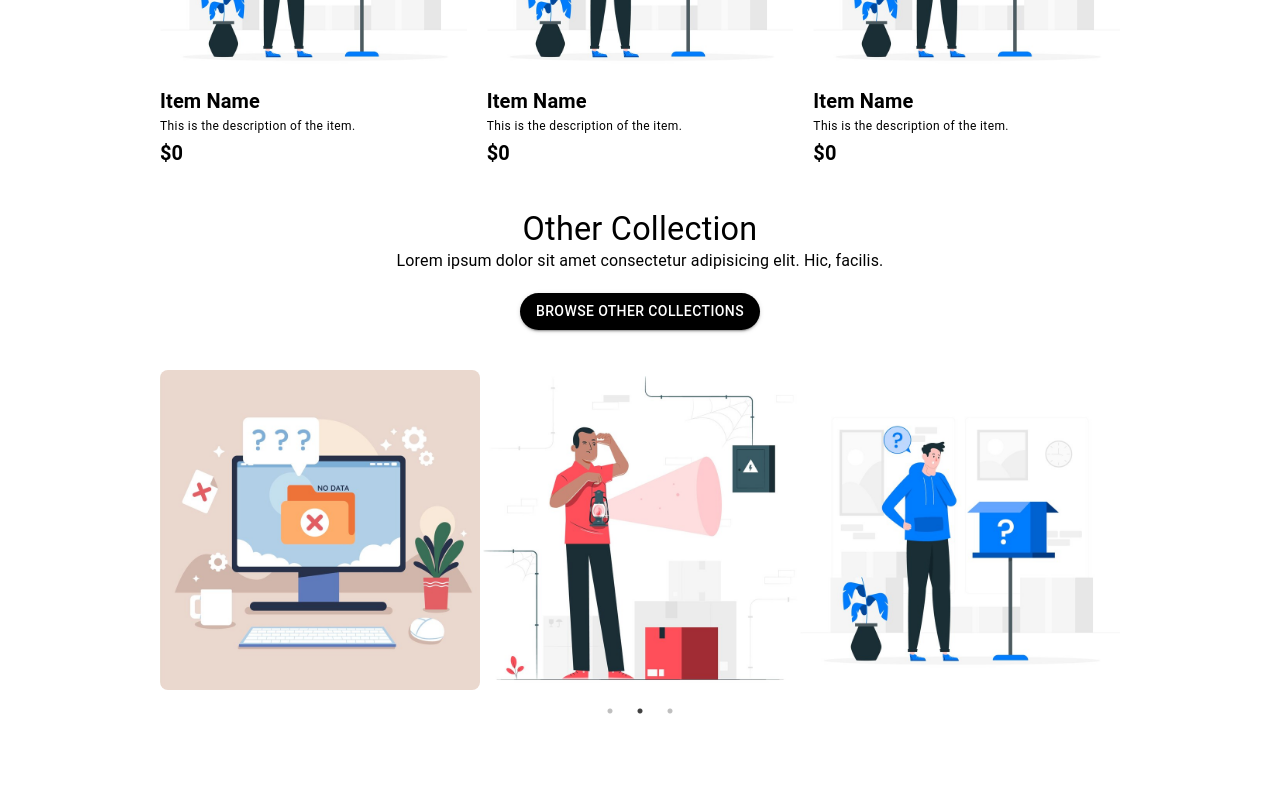
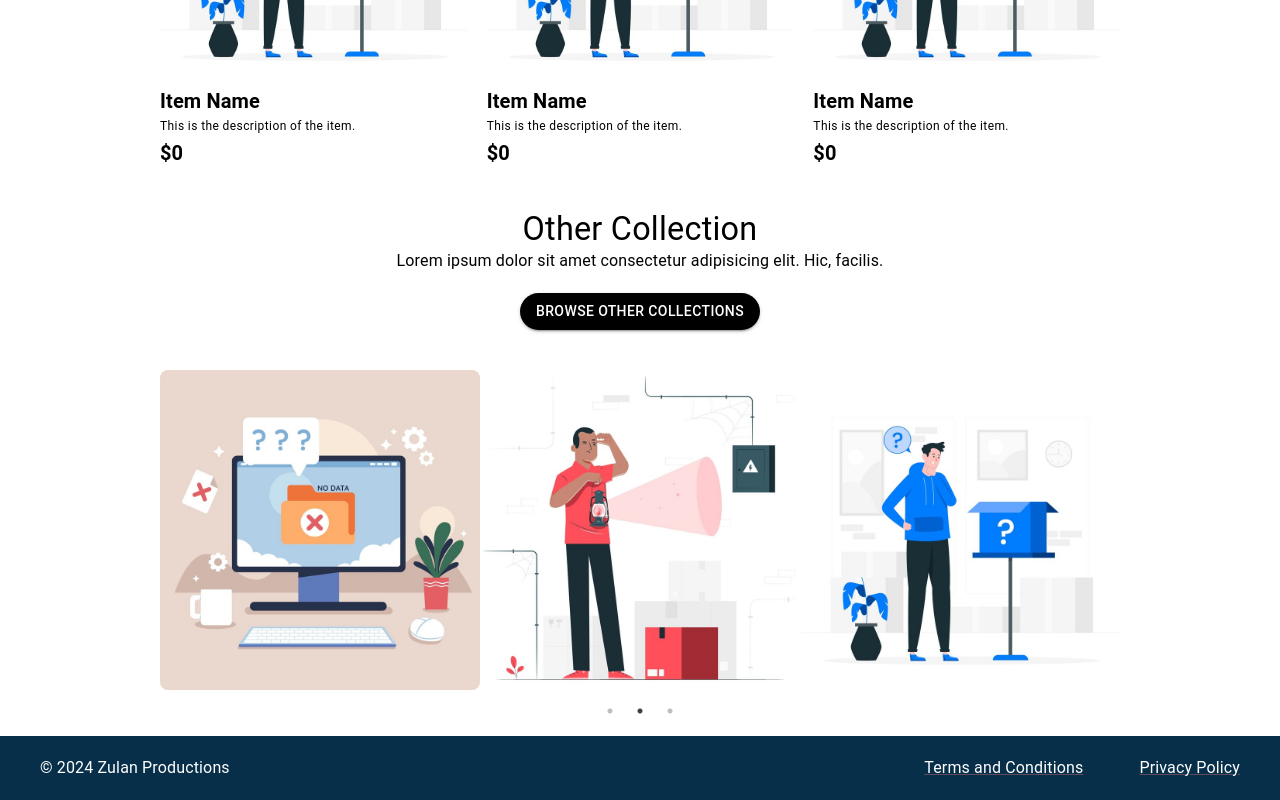
Before and after one commit to rZulan/generic-ecommerce, a React (Vite) app: page / in a window 1280 px wide. Shown: the part 864-1664 px from the top of the page. Before the commit the page ends 1585 px from the top, so only its background shows below. Built offline with nearby package versions, Linux system fonts and the light colour scheme.

Commit message:
feat: home page progress

```diff
--- a/src/Home.jsx
+++ b/src/Home.jsx
@@ -117,6 +117,25 @@ const HomePage = () => {
 			</div>
 		</div>
 
+		<div className="flex flex-wrap h-16 bg-sky-950 mt-10">
+			<div className="pl-10 pt-5">
+				<Typography color={'white'}>© 2024 Zulan Productions</Typography>
+			</div>
+
+			<div className="flex flex-1 justify-end gap-9 pr-10">
+				<div className="pl-5 pt-5">
+					<Link>
+						<Typography color={'white'}>Terms and Conditions</Typography>
+					</Link>
+				</div>
+				<div className="pl-5 pt-5">
+					<Link>
+						<Typography color={'white'}>Privacy Policy</Typography>
+					</Link>
+				</div>
+			</div>
+
+		</div>
 		</>
 	)
 }
```
